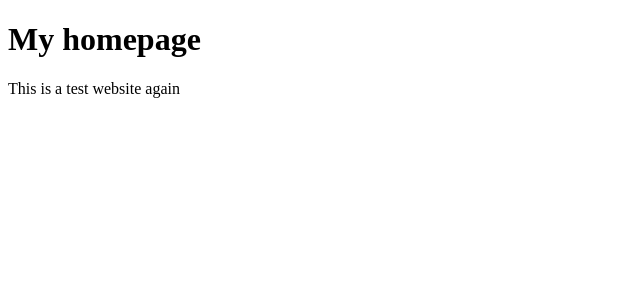
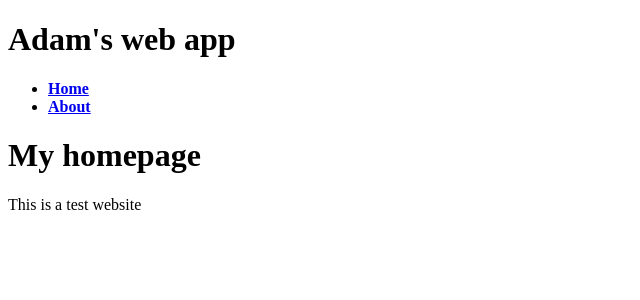
Before and after one commit to adamzoltan/Udemy-PythonWebsite, a Flask app: page / in a window 1280 px wide. Shown: the top 300 px of the page, without its empty margins (0-640 px from the left). Run offline with Flask 2, Linux system fonts and the light colour scheme.

Commit message:
main page is much cooler now

```diff
--- a/templates/home.html
+++ b/templates/home.html
@@ -1,7 +1,7 @@
-<!DOCTYPE html>
-<html>
-<body>
+{%extends "layout.html"%}
+{%block content%}
+<div class="about">
     <h1>My homepage</h1>
-    <p>This is a test website again</p>
-  </body>
-</html>
+    <p>This is a test website</p>
+</div>
+{%endblock%}
--- /dev/null
+++ b/templates/layout.html
@@ -0,0 +1,34 @@
+<!DOCTYPE html>
+<html lang="en">
+<head>
+    <meta charset="UTF-8">
+    <title><!DOCTYPE html>
+<html>
+  <head>
+      <title>Flask App</title>
+<!--      <link rel="stylesheet" href="{{url_for('static',filename='css/main.css')}}">-->
+  </head>
+  <body>
+    <header>
+      <div class="container">
+        <h1 class="logo">Adam's web app</h1>
+        <strong><nav>
+          <ul class="menu">
+            <li><a href="{{ url_for('home') }}">Home</a></li>
+            <li><a href="{{ url_for('about') }}">About</a></li>
+          </ul>
+        </nav></strong>
+      </div>
+    </header>
+    <div class="container">
+        {%block content%}
+        {%endblock%}
+    </div>
+  </body>
+</html>
+</title>
+</head>
+<body>
+
+</body>
+</html>
```
Also changed, not shown: templates/about.html (+5 -5 lines).
